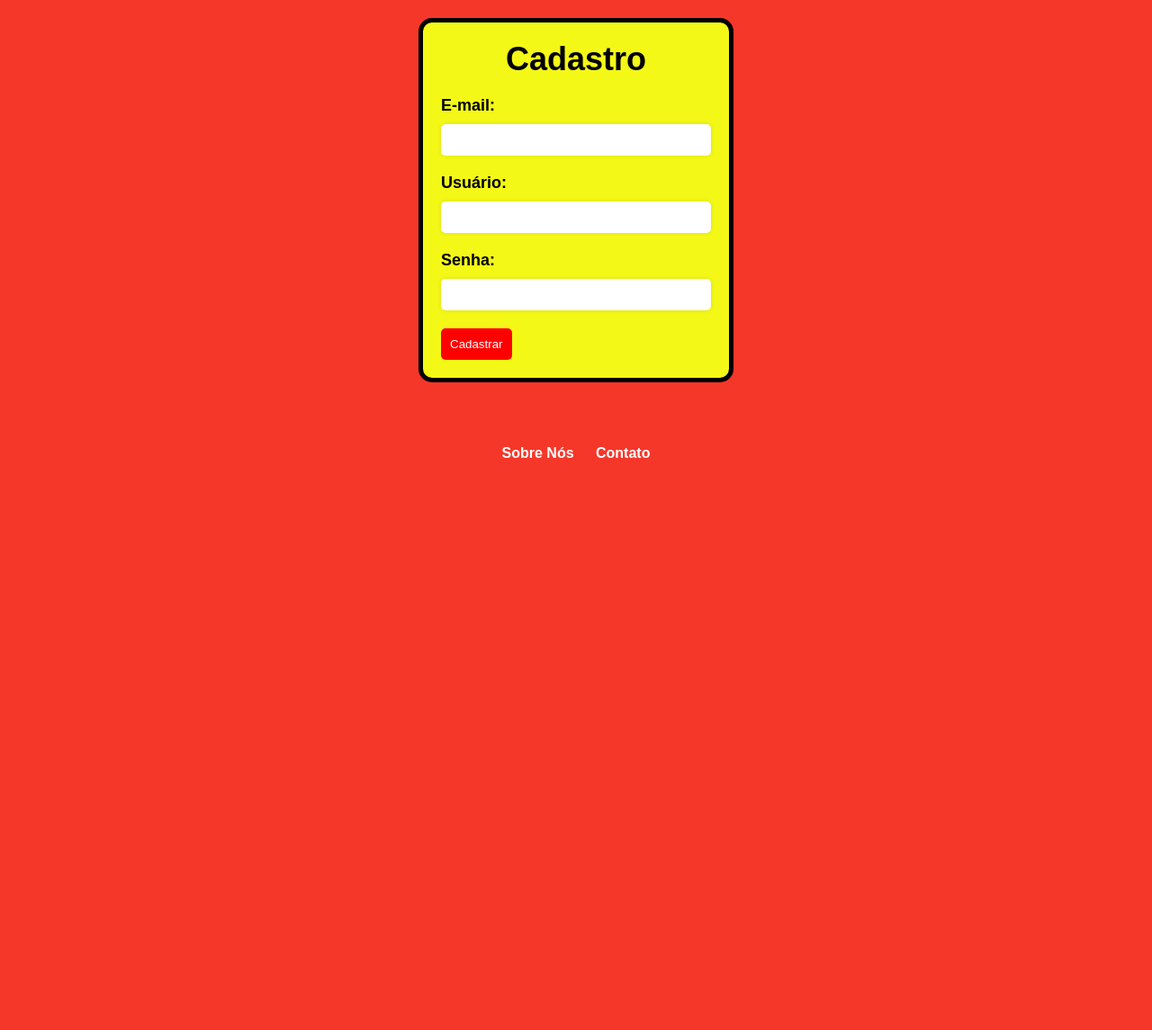
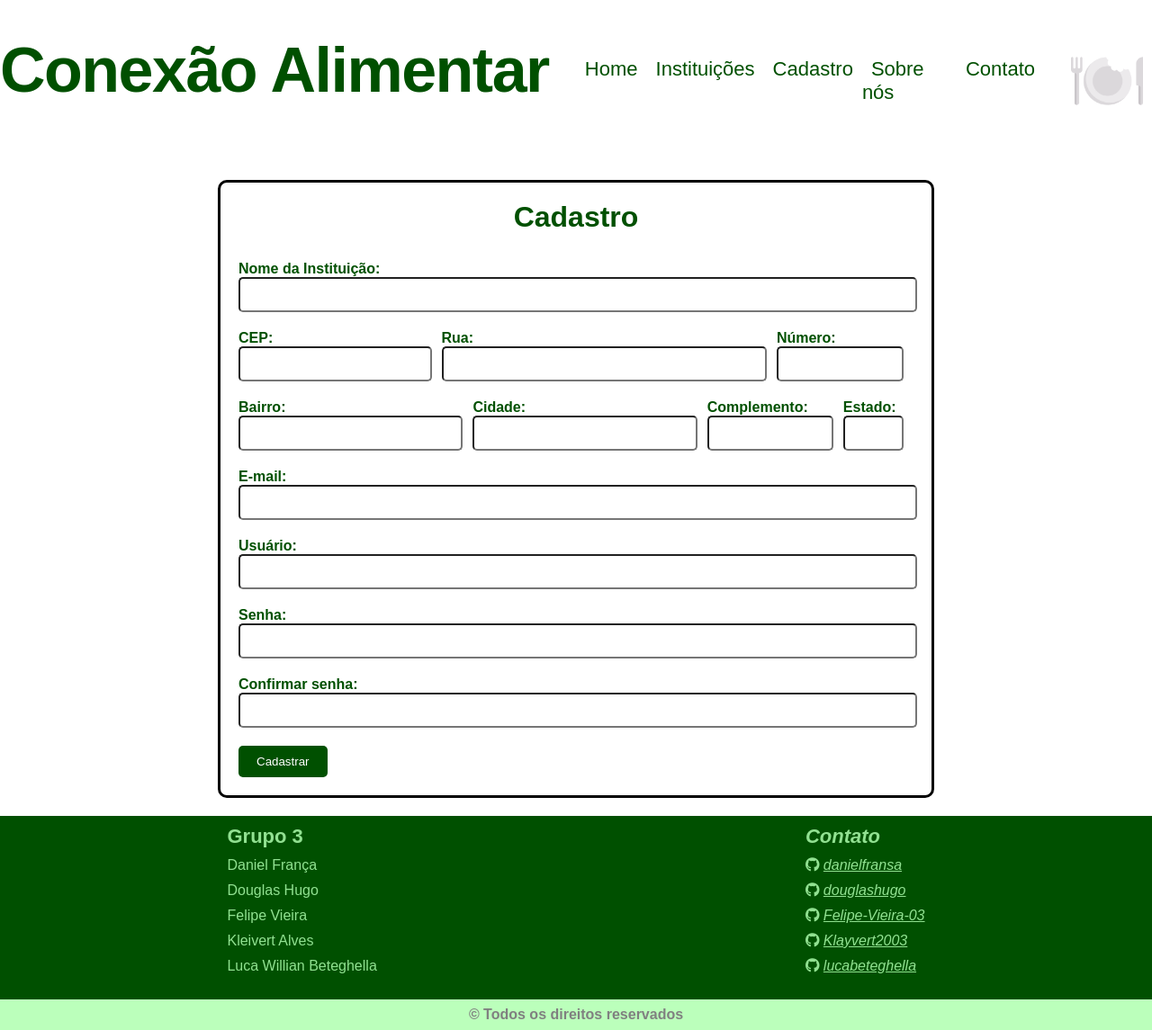
Before and after one commit to Klayvert2003/PI_3Semestre_2023, a Django app: page /cadastro in a window 1280 px wide. Shown: the whole page at 90% size. Before the commit the page ends 509 px from the top, so only its background shows below. Run offline with Django 4.2, Linux system fonts and the light colour scheme; parts of the project's set-up code (start-up, migrations or seed data) failed here and were passed over; some libraries are stand-ins or nearby versions.

Commit message:
Adding new registration page

```diff
--- a/PI_3Semestre_2023/core/templates/cadastro.html
+++ b/PI_3Semestre_2023/core/templates/cadastro.html
@@ -1,34 +1,138 @@
 <!DOCTYPE html>
-<html>
+<html lang="pt-br">
+
 <head>
-    <title>Tela de Cadastro</title>
-    <link rel="stylesheet" href="../static/css/style.css">
+  <meta charset="UTF-8">
+  <meta http-equiv="X-UA-Compatible" content="IE=edge">
+  <meta name="viewport" content="width=device-width, initial-scale=1.0">
+  <link rel="stylesheet" href="../static/css/style_cadastro.css">
+  <link rel="stylesheet" href="font-awesome/css/font-awesome.min.css">
+  <title>Cadastro</title>
+
 </head>
+
 <body>
-    <form action=" {% url 'cadastro' %} " method="POST">{% csrf_token %}
+  <div class="row-header">
+    <header class="main-header">
+      <h1 class="main-header__title">
+        <span class="main-header__title--color">Conexão Alimentar</span>
+      </h1>
+      <div class="container-menu">
+        <nav class="main-header__menu">
+          <ul>
+            <li>
+              <a href="#home" class="nav-link">Home</a>
+            </li>
+            <li>
+              <a href="#instituicoes" class="nav-link">Instituições</a>
+            </li>
+            <li>
+              <a href="#cadastro" class="nav-link">Cadastro</a>
+            </li>
+            <li>
+              <a href="#sobre" class="nav-link">Sobre nós</a>
+            </li>
+            <li>
+              <a href="#contato" class="nav-link">Contato</a>
+            </li>
+          </ul>
+        </nav>
+      </div>
+      <img class="logo" src="../static/assets/fome.png" alt="">
+    </header>
+  </div>
+  <div class="row-form">
+    <div class="container">
       <h1>Cadastro</h1>
+      <form action="#" method="POST">{% csrf_token %}
+        <div>
+          <label for="nome-instituicao">Nome da Instituição:</label>
+          <input type="text" id="nome-instituicao" name="nome-instituicao" required>
+        </div>
+        <div class="form-row">
+          <div class="row-cep">
+            <label for="cep">CEP:</label>
+            <input type="text" id="cep" name="cep">
+          </div>
+          <div class="row-rua">
+            <label for="rua">Rua:</label>
+            <input type="text" id="rua" name="rua">
+          </div>
+          <div class="row-numero">
+            <label for="numero">Número:</label>
+            <input type="text" id="numero" name="numero">
+          </div>
+        </div>
+        <div class="form-row">
+          <div class="row-bairro">
+            <label for="bairro">Bairro:</label>
+            <input type="text" id="bairro" name="bairro">
+          </div>
+          <div class="row-cidade">
+            <label for="cidade">Cidade:</label>
+            <input type="text" id="cidade" name="cidade">
+          </div>
+          <div class="row-complemento">
+            <label for="complemento">Complemento:</label>
+            <input type="text" id="complemento" name="complemento">
+          </div>
+          <div class="row-estado">
+            <label for="estado">Estado:</label>
+            <input type="text" id="estado" name="estado">
+          </div>
+        </div>
         <div>
           <label for="email">E-mail:</label>
-        <input type="text" id="email" name="email" class="form-input">
+          <input type="email" id="email" name="email" required>
         </div>
         <div>
-        <label for="username">Usuário:</label>
-        <input type="text" id="username" name="username" class="form-input">
+          <label for="usuario">Usuário:</label>
+          <input type="text" id="usuario" name="usuario" required>
         </div>
         <div>
-        <label for="password">Senha:</label>
-        <input type="password" id="password" name="password" class="form-input">
+          <label for="senha">Senha:</label>
+          <input type="password" id="senha" name="senha" required>
         </div>
-      <button type="submit" class="submit-button">Cadastrar</button>
+        <div>
+          <label for="confirma-senha">Confirmar senha:</label>
+          <input type="password" id="confirma-senha" name="confirma-senha" required>
+        </div>
+        <input type="submit" value="Cadastrar">
       </form>
+    </div>
+  </div>
+  <div class="row-footer">
+    <footer class="footer">
+      <div class="footer__container">
+          <section>
+              <h2 class="footer__title">Grupo 3</h2>
+              <p class="footer__about-text">
+                  <ol>
+                    <li>Daniel França</li>
+                    <li>Douglas Hugo</li>
+                    <li>Felipe Vieira</li>
+                    <li>Kleivert Alves</li>
+                    <li>Luca Willian Beteghella</li>
+                  </ol>
+              </p>
+          </section>
+          <address>
+              <h2 class="footer__title">Contato</h2>
+              <ul>
+                  <li><i class="fa-brands fa-github"></i> <a href="https://github.com/danielfransa">danielfransa</a></li>
+                  <li><i class="fa-brands fa-github"></i> <a href="https://github.com/douglashugo">douglashugo</a></li>
+                  <li><i class="fa-brands fa-github"></i> <a href="https://github.com/Felipe-Vieira-03">Felipe-Vieira-03</a></li>
+                  <li><i class="fa-brands fa-github"></i> <a href="https://github.com/Klayvert2003">Klayvert2003</a></li>
+                  <li><i class="fa-brands fa-github"></i> <a href="https://github.com/lucabeteghella">lucabeteghella</a> </li>
+              </ul>
+          </address>
+      </div>
+      <section class="footer__copyright">
+          &copy; Todos os direitos reservados
+      </section>
+    </footer>
+  </div>
 
-    <footer>
-      <nav>
-        <ul>
-          <li><a href="https://github.com/Klayvert2003/PI_3Semestre_2023">Sobre Nós</a></li>
-          <li><a href="https://github.com/Klayvert2003/PI_3Semestre_2023">Contato</a></li>
-        </ul>
-      </nav>
-    </footer>
 </body>
+<script src="https://kit.fontawesome.com/e38dd2664d.js" crossorigin="anonymous"></script>
 </html>
```
Lines whose indentation alone changed are shown as unchanged.
